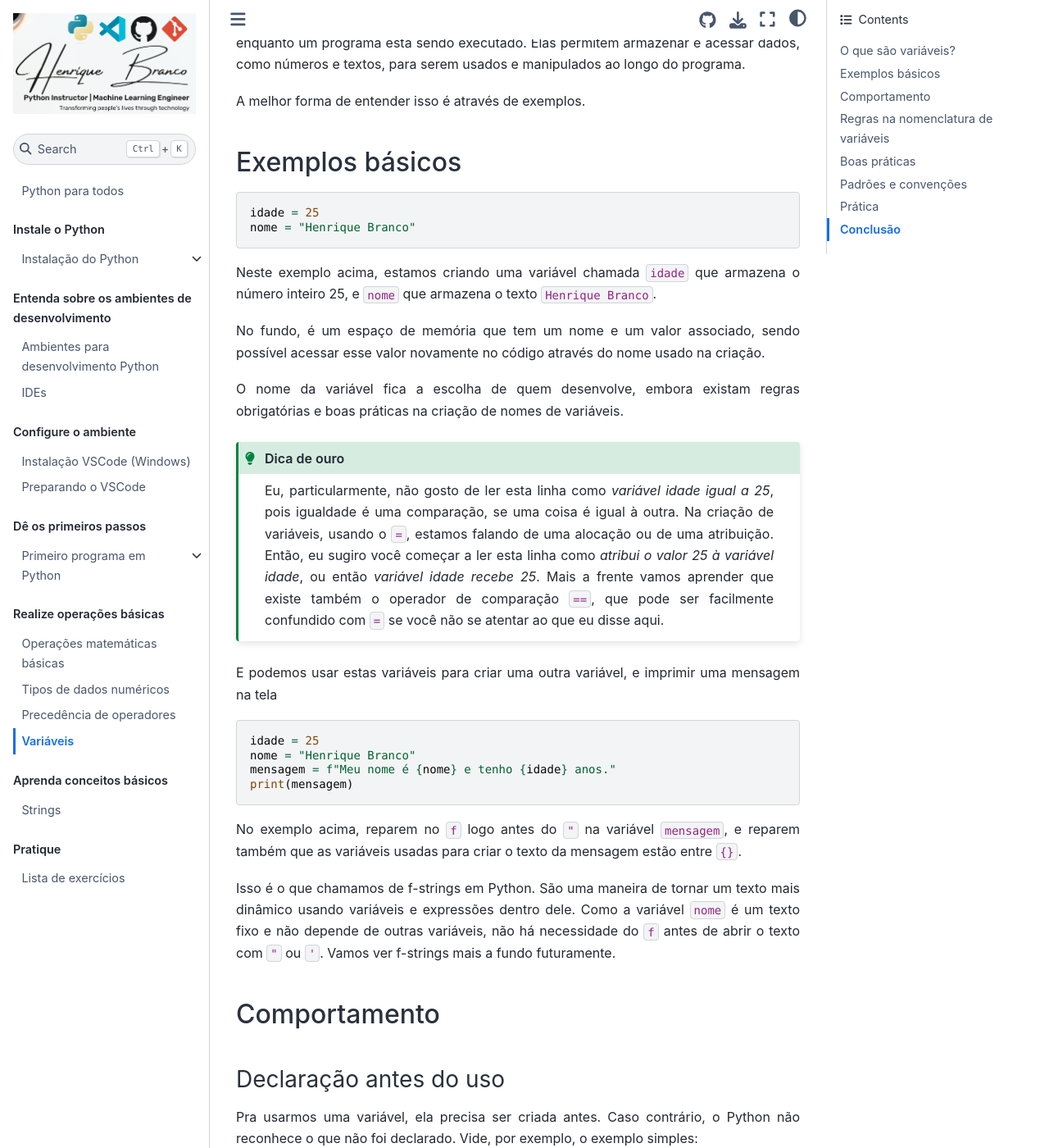
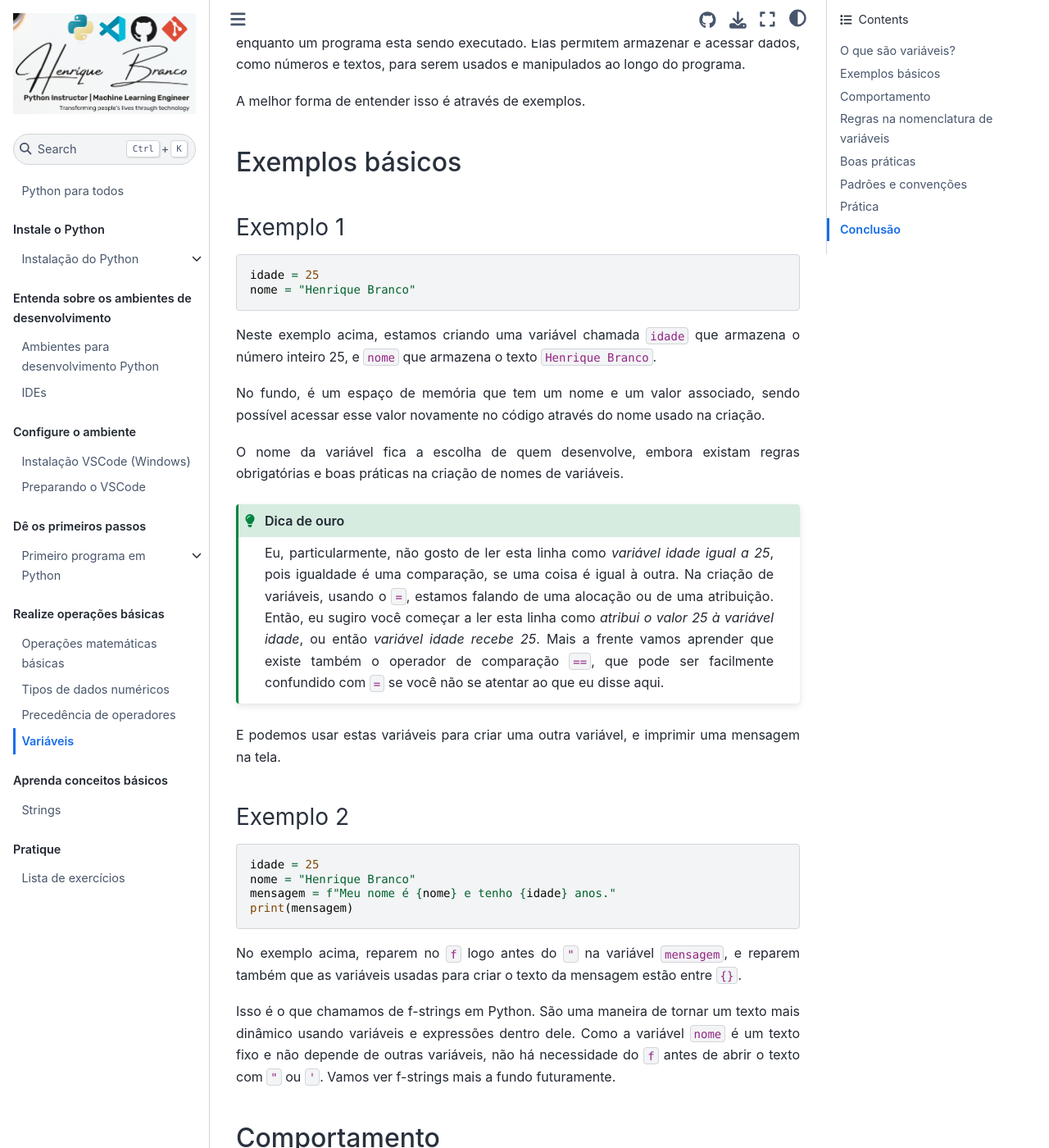
Before and after one commit to HenriqueAJNB/python-para-todos, a Jupyter Book: the page built from book/05-operacoes-basicas/04-variaveis.md, in a window 1280 px wide and 1400 px high, scrolled down 617 px. Shown: the whole window at 82% size. Built offline with Jupyter Book 1.0.4 settings and Sphinx 7.4.7 and the Sphinx Book theme 1.1.4, drawn with Linux system fonts in a browser that asks for light colours.

````diff
--- a/book/05-operacoes-basicas/04-variaveis.md
+++ b/book/05-operacoes-basicas/04-variaveis.md
@@ -20,6 +20,9 @@ A melhor forma de entender isso é através de exemplos.
 
 ## Exemplos básicos
 
+
+### Exemplo 1
+
 ```python
 idade = 25
 nome = "Henrique Branco"
@@ -36,7 +39,10 @@ O nome da variável fica a escolha de quem desenvolve, embora existam regras obr
 Eu, particularmente, não gosto de ler esta linha como *variável idade igual a 25*, pois igualdade é uma comparação, se uma coisa é igual à outra. Na criação de variáveis, usando o `=`, estamos falando de uma alocação ou de uma atribuição. Então, eu sugiro você começar a ler esta linha como *atribui o valor 25 à variável idade*, ou então *variável idade recebe 25*. Mais a frente vamos aprender que existe também o operador de comparação `==`, que pode ser facilmente confundido com `=` se você não se atentar ao que eu disse aqui.
 ```
 
-E podemos usar estas variáveis para criar uma outra variável, e imprimir uma mensagem na tela
+E podemos usar estas variáveis para criar uma outra variável, e imprimir uma mensagem na tela.
+
+(exemplo-2)=
+### Exemplo 2
 
 ```python
 idade = 25
````
Also changed, not shown: book/06-estruturas-de-dados/01-strings.ipynb.
